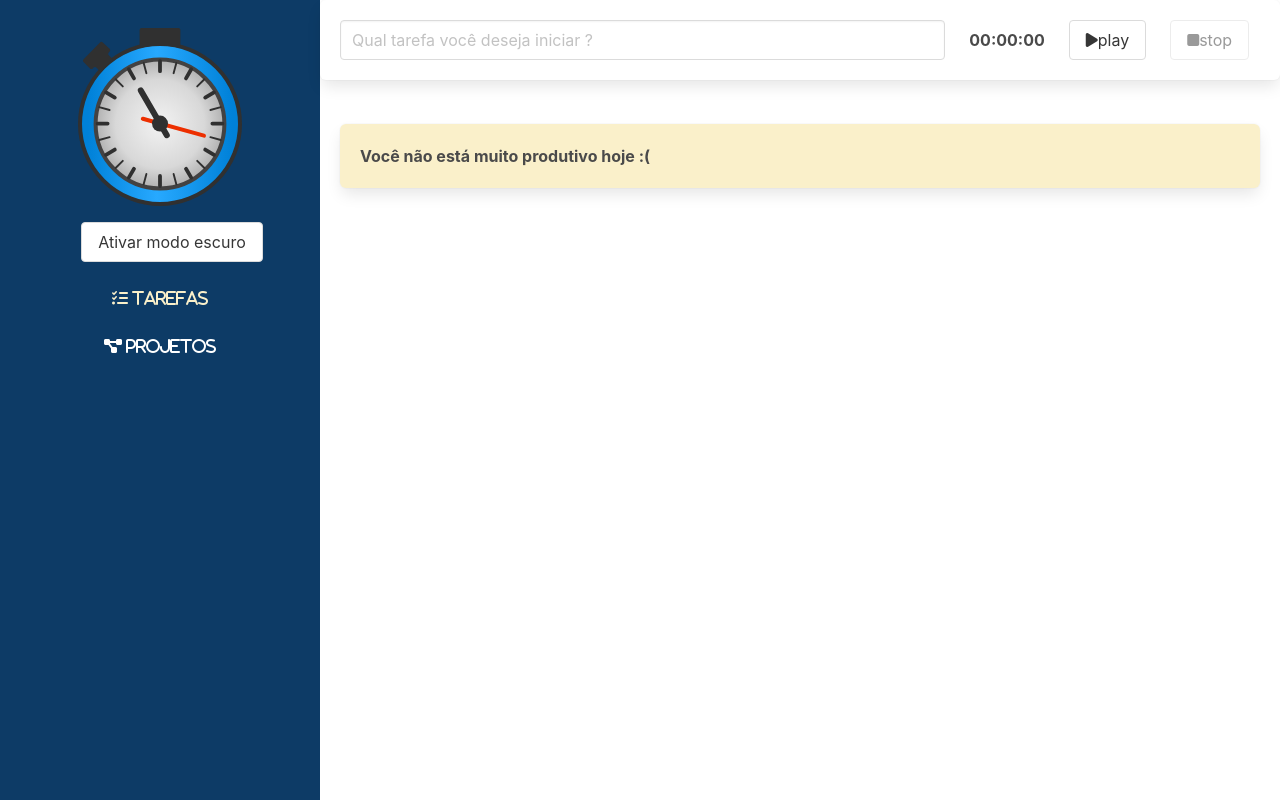
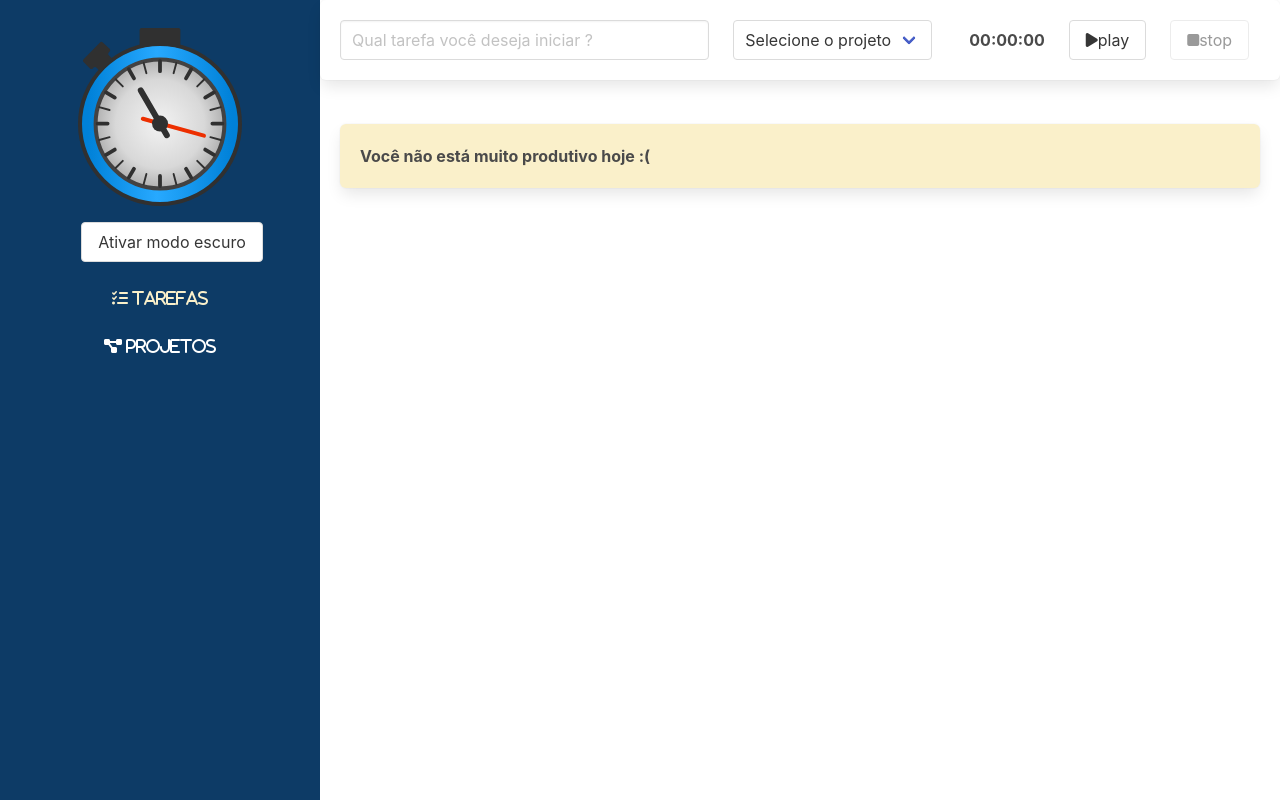
Before and after one commit to jadiaelmonteiro/vuejs-aula, a Vue app: page / in a window 1280 px wide. Built offline with nearby package versions, Linux system fonts and the light colour scheme.

Commit message:
Adicionando uma store do vuex

```diff
--- a/package.json
+++ b/package.json
@@ -10,7 +10,8 @@
   "dependencies": {
     "core-js": "^3.8.3",
     "vue": "^3.2.13",
-    "vue-router": "^4.2.2"
+    "vue-router": "^4.2.2",
+    "vuex": "^4.0.2"
   },
   "devDependencies": {
     "@fortawesome/fontawesome-free": "^6.2.1",
--- a/src/components/Formulario.vue
+++ b/src/components/Formulario.vue
@@ -1,8 +1,19 @@
 <template>
     <div class="box formulario">
         <div class="columns">
-            <div class="column is-8" role="form" aria-label="Formulário para criação de uma nova tarefa">
+            <div class="column is-5" role="form" aria-label="Formulário para criação de uma nova tarefa">
                 <input type="text" class="input" placeholder="Qual tarefa você deseja iniciar ?" v-model="descricao" />
+            </div>
+
+            <div class="column is-3">
+                <div class="select">
+                    <select v-model="idProjeto">
+                        <option value="">Selecione o projeto</option>
+                        <option :value="projeto.id" v-for="projeto in projetos" :key="projeto.id">
+                            {{ projeto.nome }}
+                        </option>
+                    </select>
+                </div>
             </div>
 
             <div class="column">
@@ -16,8 +27,10 @@
 
 <script lang="ts">
 
-import { defineComponent } from 'vue';
+import { computed, defineComponent } from 'vue';
 import TemporizadorForm from './Temporizador.vue';
+import { useStore } from 'vuex';
+import { key } from '@/store';
 
 
 export default defineComponent({
@@ -30,24 +43,31 @@
     data() {
         return {
             descricao: '',
-
+            idProjeto: '',
         }
     },
     methods: {
         FinalizarTarefa(tempoDecorrido: number): void {
             this.$emit('aoSalvarTarefa', {
                 duracaoEmSegundos: tempoDecorrido,
-                descricao: this.descricao
+                descricao: this.descricao,
+                projeto: this.projetos.find(proj => proj.id == this.idProjeto)
             })
             this.descricao = '';
+        }
+    },
+    setup() {
+        const store = useStore(key)
+        return {
+            projetos: computed(() => store.state.projetos)
         }
     }
 })
 </script>
 
 <style>
-    .formulario {
-        color: var(--text-primario);
-        background-color: var(--bg-primario);
-    }
+.formulario {
+    color: var(--text-primario);
+    background-color: var(--bg-primario);
+}
 </style>
--- a/src/interfaces/ITarefas.ts
+++ b/src/interfaces/ITarefas.ts
@@ -1,4 +1,7 @@
+import IProjetos from "./IProjetos";
+
 export default interface ITarefas {
     duracaoEmSegundos: number,
     descricao: string,
+    projeto: IProjetos,
 }
--- a/src/main.ts
+++ b/src/main.ts
@@ -3,7 +3,9 @@
 
 import '@fortawesome/fontawesome-free/css/all.css'
 import routers from './routers/intex'
+import { key, store } from './store'
 
 createApp(App)
     .use(routers)
+    .use(store, key)
     .mount('#app')
--- /dev/null
+++ b/src/store/index.ts
@@ -0,0 +1,29 @@
+import IProjetos from "@/interfaces/IProjetos";
+import { createStore, Store } from "vuex";
+import { InjectionKey } from "vue";
+
+
+interface Estado {
+    projetos: IProjetos[]
+}
+
+export const key: InjectionKey<Store<Estado>> = Symbol()
+
+export const store = createStore<Estado>({
+    state: {
+        projetos: [
+            {
+                id: new Date().toISOString(),
+                nome: 'TypeScript'
+            },
+            {
+                id: new Date().toISOString(),
+                nome: 'Vue'
+            },
+            {
+                id: new Date().toISOString(),
+                nome: 'Vuex'
+            },
+        ]
+    }
+})
--- a/src/views/Projetos.vue
+++ b/src/views/Projetos.vue
@@ -43,7 +43,7 @@
     data() {
         return {
             nomeDoProjeto: "",
-            projetos: [] as IProjetos
+            projetos: [] as IProjetos[]
         };
     },
     methods: {
```
Also changed, not shown: 1 other file (tests, documents, lock files or other folders).
